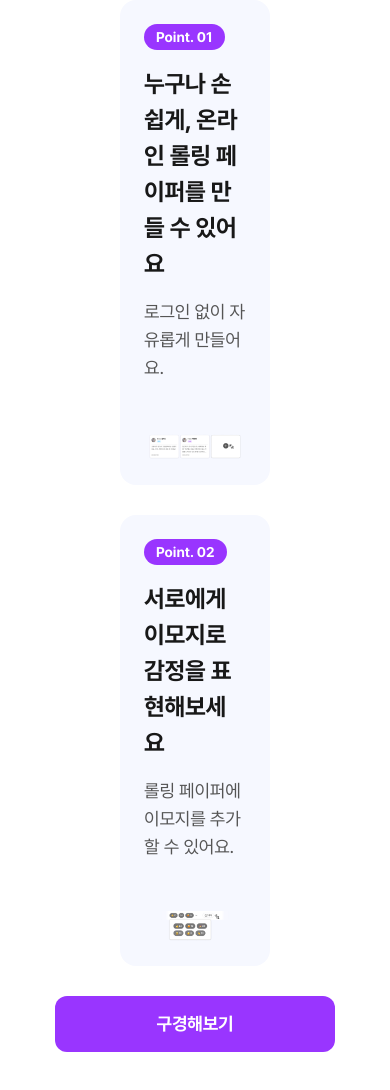
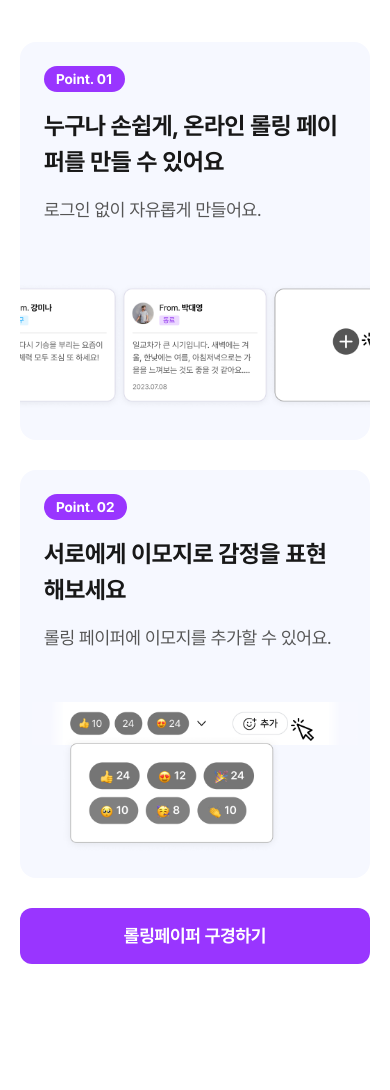
Before and after one commit to Chiman2937/team2-rolling-app, a React (Vite) app: page / in a window 390 px wide. After the commit the page ends 988 px from the top, so only its background shows below. Built offline with nearby package versions, Linux system fonts and the light colour scheme.

Commit message:
refactor: Homepage 내 버튼 크기 수정

```diff
--- a/src/pages/HomePage/HomePage.jsx
+++ b/src/pages/HomePage/HomePage.jsx
@@ -1,16 +1,19 @@
 import React from 'react';
 import styles from './HomePage.module.scss';
-import { Link } from 'react-router-dom';
+import { useNavigate } from 'react-router-dom';
 
 import imgPaperLg from '@/assets/images/home_makepaper_lg.webp';
 import imgPaperSm from '@/assets/images/home_makepaper_sm.webp';
 import imgImojiLg from '@/assets/images/home_addimoji_lg.webp';
 import imgImojiSm from '@/assets/images/home_addimoji_sm.webp';
-import Button from '../../components/Button/Button';
+import Button from '@/components/Button/Button';
 
 //import Button from '@/components/Button/Button';
 
-const HomePage = () => (
+const HomePage = () => {
+  const navigate = useNavigate();
+
+  return (
     <main>
       <section className={styles['page-points']}>
         {/* Point 01 */}
@@ -43,16 +46,16 @@ const HomePage = () => (
               className={styles['points-container__img']}
               src={imgImojiLg}
               srcSet={`${imgImojiLg} 720w, ${imgImojiSm} 355w`}
-            sizes='(min-width: 768px) 720px, 315px'
+              sizes='(min-width: 768px) 720px, 400px'
               alt='이모지 이미지'
             />
           </div>
         </article>
-      <Link to='/list'>
-        <Button className={styles['page-points__view']}>구경해보기</Button>
-      </Link>
+        <Button className={styles['page-points__view']} onClick={() => navigate('/list')}>
+          롤링페이퍼 구경하기
+        </Button>
       </section>
     </main>
   );
-
+};
 export default HomePage;
--- a/src/pages/HomePage/HomePage.module.scss
+++ b/src/pages/HomePage/HomePage.module.scss
@@ -1,4 +1,4 @@
-body {
+* {
   box-sizing: border-box;
   font-family: var(--font-family-base);
 }
@@ -9,11 +9,35 @@ body {
   flex-direction: column;
   align-items: center;
   gap: 30px;
-  padding: 0 120px;
+  padding: 60px 120px 24px;
   min-height: 100dvh;
+  width: var(--wrapper-width);
+  margin: 0 auto;
 
-  @media screen and (max-width: 1199px) {
-    padding-bottom: 40px;
+  @media screen and (min-width: 768px) and (max-width: 1247px) {
+    width: 100%;
+    padding: 49px 24px 24px;
+  }
+
+  @media screen and (max-width: 767px) {
+    width: 100%;
+    padding: 42px 20px 24px;
+  }
+  &__view {
+    width: 280px;
+    height: 56px;
+    padding: 14px 24px;
+    background-color: var(--color-purple-600);
+    border: none;
+    border-radius: 12px;
+    font-weight: 700;
+    font-size: 18px;
+    line-height: 28px;
+    color: var(--color-white);
+
+    @media screen and (max-width: 1247px) {
+      width: 100%;
+    }
   }
 }
 
@@ -65,14 +89,7 @@ body {
       letter-spacing: -0.18px;
       color: var(--color-gray-500);
     }
-
-    &__view {
-      @media screen and (max-width: 1199px) {
-        width: 100%;
   }
-    }
-  }
-
   &__img-wrapper {
     width: 100%;
     display: flex;
@@ -82,11 +99,15 @@ body {
       width: 100%;
       max-width: 720px;
       height: auto;
+      @media screen and (max-width: 1247px) {
+        width: 500px;
+        height: auto;
+      }
     }
   }
 
   /* 태블릿 화면 */
-  @media screen and (min-width: 768px) and (max-width: 1199px) {
+  @media screen and (min-width: 768px) and (max-width: 1247px) {
     flex-direction: column;
     align-items: flex-start;
     width: 100%;
@@ -100,7 +121,7 @@ body {
   }
 
   /* 모바일 화면 */
-  @media screen and (min-width: 355px) and (max-width: 767px) {
+  @media screen and (max-width: 767px) {
     flex-direction: column;
     align-items: flex-start;
     width: 100%;
```
Lines whose indentation alone changed are shown as unchanged.
